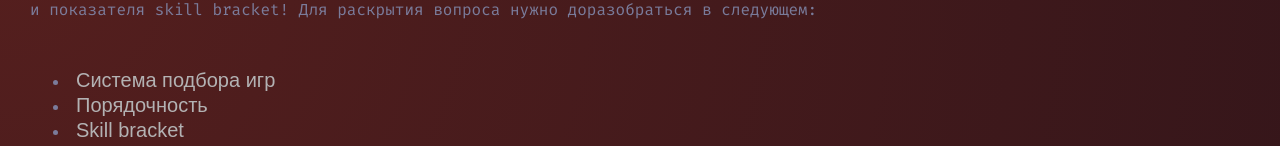
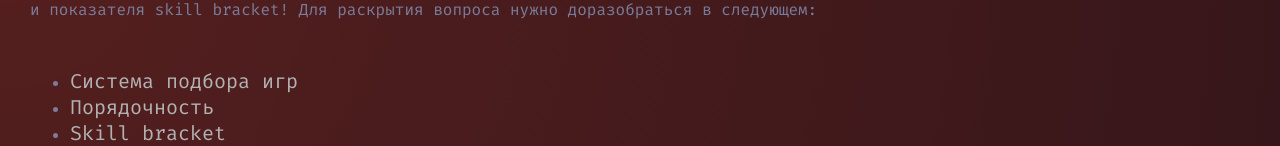
Before and after one commit to userName194/dota, a Next.js app: page / in a window 1280 px wide. Shown: the part 782-928 px from the top of the page. Built offline with nearby package versions, Linux system fonts and the light colour scheme.

Commit message:
remove 'use client'

```diff
--- a/public/styles/common.css
+++ b/public/styles/common.css
@@ -1,3 +1,7 @@
+html {
+    scroll-behavior: smooth;
+}
+
 body {
     display: flex;
     flex-direction: column;
@@ -7,6 +11,10 @@ body {
     box-sizing: border-box;
     min-width: 360px;
     max-width: 1600px;
+}
+
+a {
+    text-decoration: none;
 }
 
 mark {
--- a/src/app/page.jsx
+++ b/src/app/page.jsx
@@ -1,12 +1,24 @@
-"use client";
-import Header from "../components/Header/Header"
-import Main from "../components/Main/Main"
-import Footer from "../components/Footer/Footer"
-import "../../public/styles/reset.css"
-import "../../public/styles/common.css"
+import Header from "../components/Header/Header";
+import Main from "../components/Main/Main";
+import Footer from "../components/Footer/Footer";
+import "../../public/styles/reset.css";
+import "../../public/styles/common.css";
+
+export default function Index() {
+
+    return (
+        <>
+            <Header />
+            <Main />
+            <Footer />
+        </>
+    )
+}
+
+
+/*
 import React, { useEffect } from 'react';
 
-export default function Index() {
     useEffect(() => {
         const handleContextMenu = (event) => {
             event.preventDefault();
@@ -17,11 +29,5 @@ export default function Index() {
             document.removeEventListener('contextmenu', handleContextMenu);
         };
     }, []);
-    return (
-        <>
-            <Header />
-            <Main />
-            <Footer />
-        </>
-    )
-}
+
+*/
--- a/src/components/Main/Main.jsx
+++ b/src/components/Main/Main.jsx
@@ -1,7 +1,6 @@
-"use client";
-import { useRef } from 'react';
 import s from "./main.module.css";
 import Image from 'next/image';
+import Link from 'next/link';
 import img_decencyReport from "./img/decency_report.png"
 import img_feedback from "./img/feedback.png"
 import img_skill_bracket from "./img/skillBracket.png"
@@ -10,14 +9,6 @@ import img_decency_compare_wr_norm from "./img/decency_compare_wr/compare_wr_nor
 import img_decency_compare_wr_high from "./img/decency_compare_wr/compare_wr_high.png"
 import img_templarAssassin from "./img/templarAssassin.jpg"
 export default function Main() {
-    const refSectionGameSelectionSystem = useRef(null);
-    const refSectionDecency = useRef(null);
-    const refSectionSkillBracket = useRef(null);
-    const refSectionReports = useRef(null);
-    const refSectionСonclusion = useRef(null);
-    const scrollSection = (ref) => {
-        ref.current.scrollIntoView({ behavior: 'smooth' });
-    };
     return (
         <div className={s.main}>
             <div className="container">
@@ -29,21 +20,21 @@ export default function Main() {
                 </section>
                 <nav>
                     <ul>
-                        <li className="li_first_level"><button onClick={() => { scrollSection(refSectionGameSelectionSystem) }} className={s.navBtn}>Система подбора игр</button></li>
-                        <li className="li_first_level"><button onClick={() => { scrollSection(refSectionDecency) }} className={s.navBtn}>Порядочность</button></li>
-                        <li className="li_first_level"><button onClick={() => { scrollSection(refSectionSkillBracket) }} className={s.navBtn}>Skill bracket</button></li>
-                        <li className="li_first_level"><button onClick={() => { scrollSection(refSectionReports) }} className={s.navBtn}>Про репорты</button></li>
-                        <li className="li_first_level"><button onClick={() => { scrollSection(refSectionСonclusion) }} className={s.navBtn}>Вывод</button></li>
+                        <li className="li_first_level"><Link href="#gameSelectionSystemSection" className={s.title_internal_link}>Система подбора игр</Link></li>
+                        <li className="li_first_level"><Link href="#decencySection" className={s.title_internal_link}>Порядочность</Link></li>
+                        <li className="li_first_level"><Link href="#skillBracketSection" className={s.title_internal_link}>Skill bracket</Link></li>
+                        <li className="li_first_level"><Link href="#reportsSection" className={s.title_internal_link}>Про репорты</Link></li>
+                        <li className="li_first_level"><Link href="#conclusionSection" className={s.title_internal_link}>Вывод</Link></li>
                     </ul>
                 </nav>
-                <section ref={refSectionGameSelectionSystem} className="section">
+                <section id="gameSelectionSystemSection" className="section">
                     <h2 className={s.h2}>Система подбора игр</h2>
                     <p>
                         Система ищет игроков <mark >в одну игру</mark> с примерно равными рангами и общей порядочностью.
                         Однако, подбор игроков <mark >в команду</mark> отталкивается от дополнительных показателей: <mark className='weakMarker'>локальной порядочности</mark> и <mark className='weakMarker'>skill bracket</mark>.
                     </p>
                 </section>
-                <section ref={refSectionDecency} className="section">
+                <section id="decencySection" className="section">
                     <h2 className={s.h2}>Порядочность</h2>
                     <h3 className={s.listTitle}>Порядочность делится на два вида:</h3>
                     <ul>
@@ -139,7 +130,7 @@ export default function Main() {
                         Как бы не развернулась партия, даже при сильном преимуществе противника, когда carry и близко не может подойти к вражеским героям, support сможет нанести урон сдалека в то время, когда противник будет сносить здания, ведь для победы обязательным условием является разрушение Древнего(Ancient). В таком случае, support оценивается системой выше, от чего в следующей игре будут подобраны более сильные союзники, с которыми уже можно попробовать сыграть на других ролях.
                     </p>
                 </section >
-                <section ref={refSectionSkillBracket} className="section">
+                <section id="skillBracketSection" className="section">
                     <h2 className={s.h2}>Skill bracket</h2>
                     <p>
                         Аналогично тому, как порядочность разделена на общую и временную, skill разделен на общий(рейтинг MMR) и временный(skill bracket). Показатель &quot;skill bracket&quot; можно посмотреть на сайте dotabuff:
@@ -195,7 +186,7 @@ export default function Main() {
                         <li>союзники всю игру разбросаны по карте или наоборот слишком частые сражения неполным составом и т.д.</li>
                     </ul>
                 </section>
-                <section ref={refSectionReports} className="section">
+                <section id="reportsSection" className="section">
                     <h2 className={s.h2}>Про репорты</h2>
                     <p>
                         В Dota2 подавляющая часть репортов обрабатываются автоматически, а процесс регулирования взаимоотношений - управляется самими игроками, образовывая своего рода игравую анархию. Репорты складируются в аккаунте игрока, а при достижении определенного количества, активируется система &quot;наказания&quot;. Разработчики игры создали такие условия, где репорты допускаются как от союзников, так и от противников. Автоматическое начисление репортов не обрабатывается должным образом, т.е. репорт может быть зачислен за чат, даже если игрок отключил все виды чата и не сказал/написал ни одного слова за весь матч. Также репорт может быть зачислен за препятствование игры, даже если игрок имеет идеальные показатели за матч и получил звание MVP(Most Valuable Player). Все это не проверяется и репорт слепо зачисляется.
@@ -258,7 +249,7 @@ export default function Main() {
                         Большая часть репортов от команды противника необъективная, т.е. можно оправдать получение репорта за умышленные смерти, но часто бывает так, что игрок кидает репорт банально из обиды(человеческий фактор).
                     </p>
                 </section>
-                <section ref={refSectionСonclusion} className="section">
+                <section id="conclusionSection" className="section">
                     <h2 className={s.h2}>Вывод</h2>
                     <p>
                         Тильт кроется в падении локальной порядочности и показателя &quot;skill bracket&quot; в той или инной пропорции. Они тесно переплетены, т.е. снижение одного показателя тянет за собой другой. Чтобы не попадать в тильт или выйти с него нужно не получать репорты и делать хорошие результаты матча. Правильно входить в новый цикл локальной порядочности, т.е. считать 15 матчей после отчета(отчет приходит не сразу, а через пару минут после 15<span className='reduceMarker'>-ой</span> игры).
--- a/src/components/Main/main.module.css
+++ b/src/components/Main/main.module.css
@@ -69,14 +69,14 @@
     align-items: center;
 }
 
-.navBtn {
+.title_internal_link {
     color: rgba(192, 197, 199, 0.885);
     background-color: inherit;
     border: none;
     font-size: 20px;
 }
 
-.navBtn:hover {
+.title_internal_link:hover {
     color: rgba(213, 213, 14, 0.952);
 }
 
```
